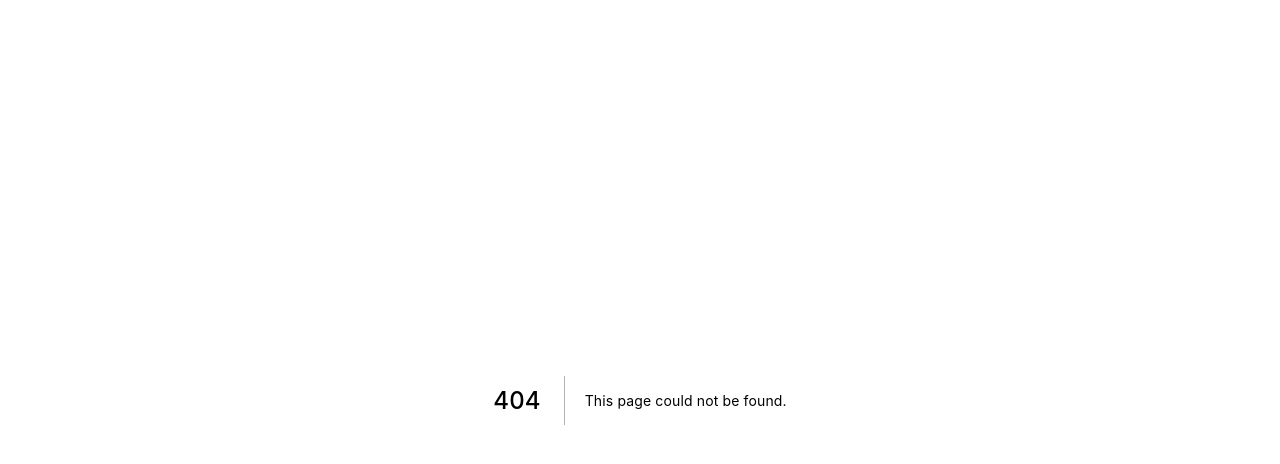
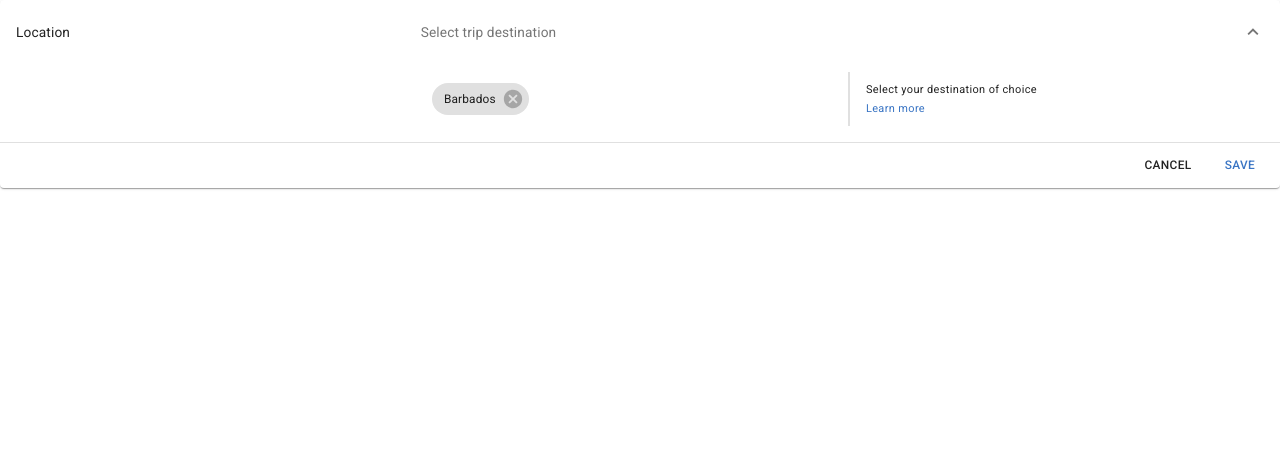
Before and after one commit to dmijatovic/next-mui-ts, a Next.js app: page /accordion in a window 1280 px wide. Before the commit this address had no page. Shown: the top 464 px of the page. Built offline with nearby package versions, Linux system fonts and the light colour scheme.

Commit message:
feat: accordion

```diff
--- /dev/null
+++ b/pages/accordion.tsx
@@ -0,0 +1,94 @@
+import React from 'react';
+import { Theme, createStyles, makeStyles } from '@material-ui/core/styles';
+import clsx from 'clsx';
+import Accordion from '@material-ui/core/Accordion';
+import AccordionDetails from '@material-ui/core/AccordionDetails';
+import AccordionSummary from '@material-ui/core/AccordionSummary';
+import AccordionActions from '@material-ui/core/AccordionActions';
+import Typography from '@material-ui/core/Typography';
+import ExpandMoreIcon from '@material-ui/icons/ExpandMore';
+import Chip from '@material-ui/core/Chip';
+import Button from '@material-ui/core/Button';
+import Divider from '@material-ui/core/Divider';
+
+const useStyles = makeStyles((theme: Theme) =>
+  createStyles({
+    root: {
+      width: '100%',
+    },
+    heading: {
+      fontSize: theme.typography.pxToRem(15),
+    },
+    secondaryHeading: {
+      fontSize: theme.typography.pxToRem(15),
+      color: theme.palette.text.secondary,
+    },
+    icon: {
+      verticalAlign: 'bottom',
+      height: 20,
+      width: 20,
+    },
+    details: {
+      alignItems: 'center',
+    },
+    column: {
+      flexBasis: '33.33%',
+    },
+    helper: {
+      borderLeft: `2px solid ${theme.palette.divider}`,
+      padding: theme.spacing(1, 2),
+    },
+    link: {
+      color: theme.palette.primary.main,
+      textDecoration: 'none',
+      '&:hover': {
+        textDecoration: 'underline',
+      },
+    },
+  }),
+);
+
+export default function DetailedAccordion() {
+  const classes = useStyles();
+
+  return (
+    <div className={classes.root}>
+      <Accordion defaultExpanded>
+        <AccordionSummary
+          expandIcon={<ExpandMoreIcon />}
+          aria-controls="panel1c-content"
+          id="panel1c-header"
+        >
+          <div className={classes.column}>
+            <Typography className={classes.heading}>Location</Typography>
+          </div>
+          <div className={classes.column}>
+            <Typography className={classes.secondaryHeading}>Select trip destination</Typography>
+          </div>
+        </AccordionSummary>
+        <AccordionDetails className={classes.details}>
+          <div className={classes.column} />
+          <div className={classes.column}>
+            <Chip label="Barbados" onDelete={() => {}} />
+          </div>
+          <div className={clsx(classes.column, classes.helper)}>
+            <Typography variant="caption">
+              Select your destination of choice
+              <br />
+              <a href="#secondary-heading-and-columns" className={classes.link}>
+                Learn more
+              </a>
+            </Typography>
+          </div>
+        </AccordionDetails>
+        <Divider />
+        <AccordionActions>
+          <Button size="small">Cancel</Button>
+          <Button size="small" color="primary">
+            Save
+          </Button>
+        </AccordionActions>
+      </Accordion>
+    </div>
+  );
+}
```
